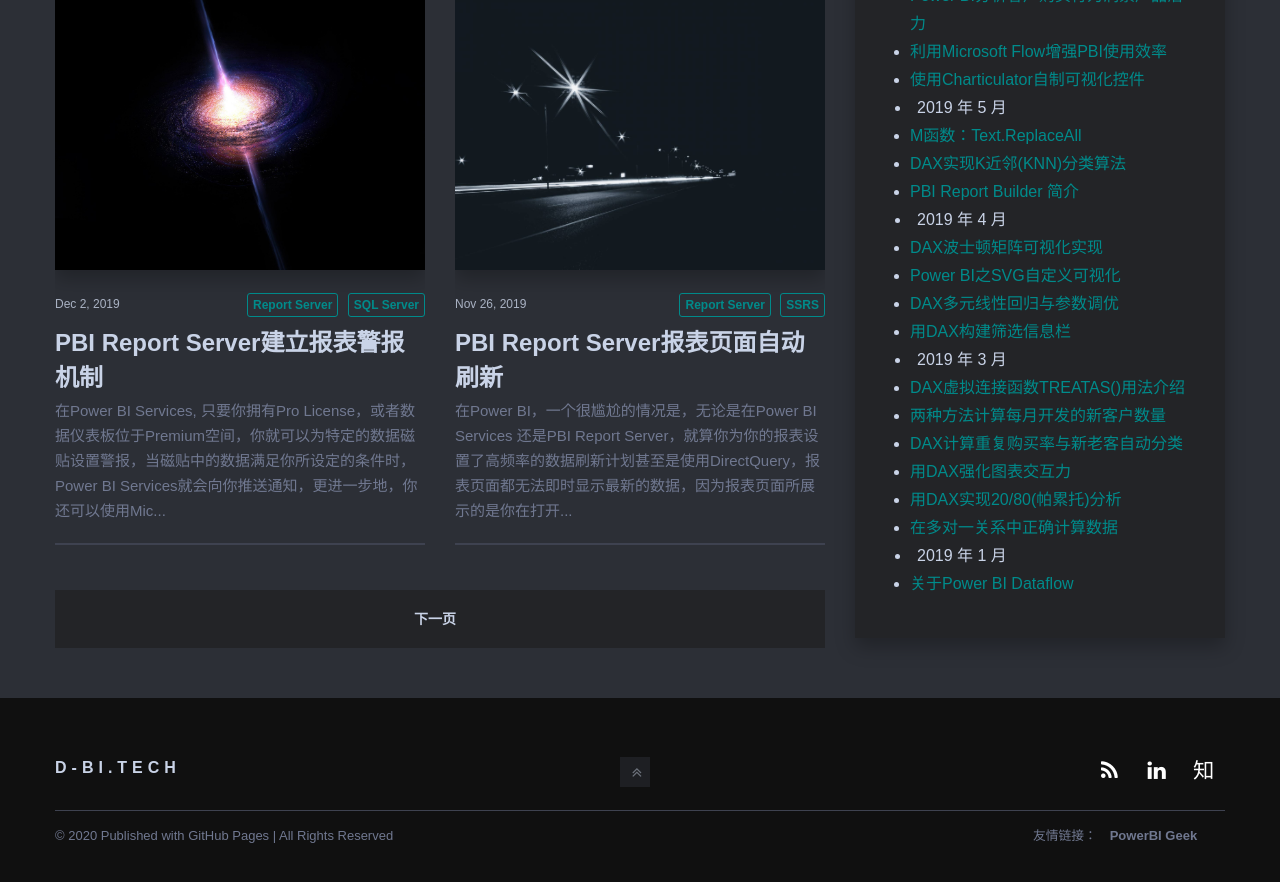
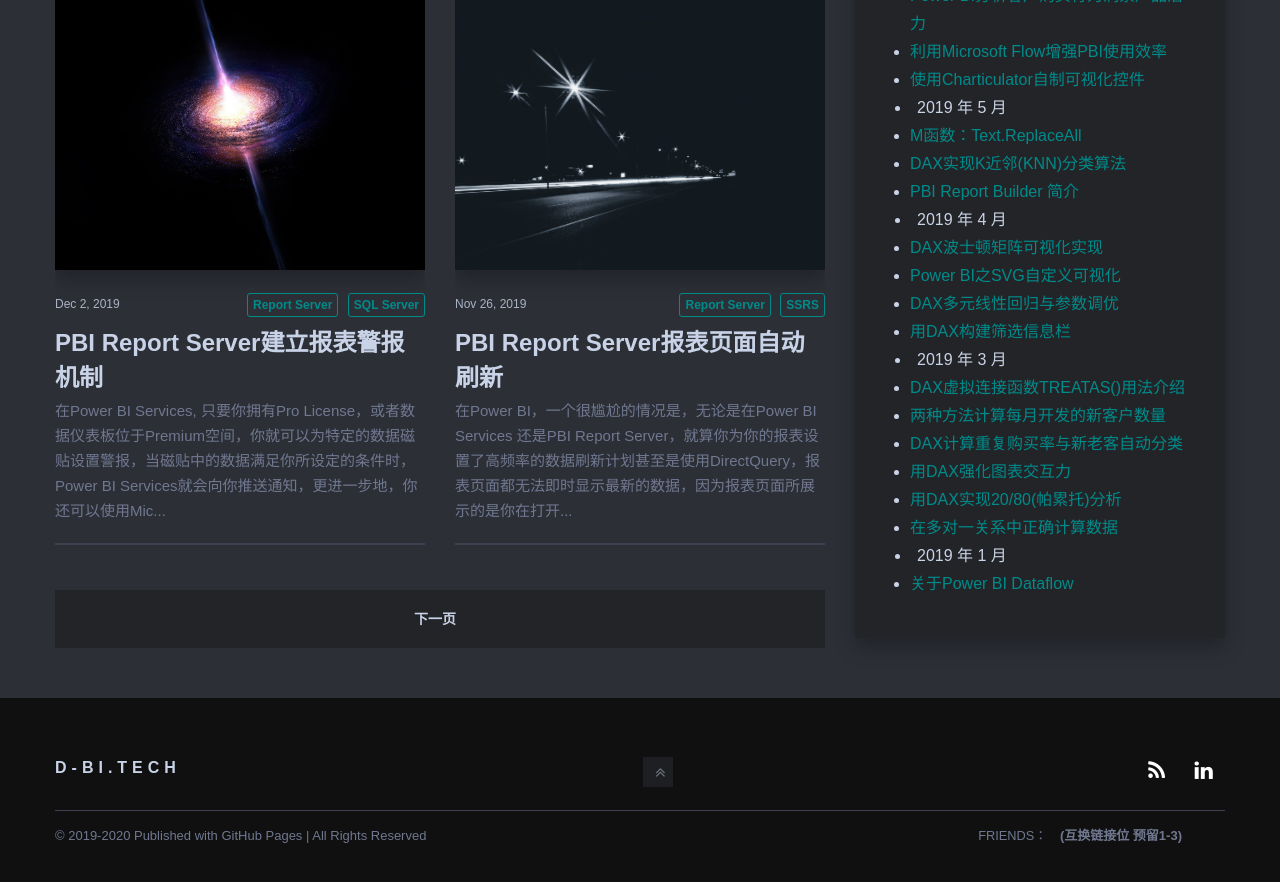
Before and after one commit to D-BI-TECH/D-BI-TECH.github.io, a Jekyll site: the page built from index.html, in a window 1280 px wide and 900 px high, scrolled down 1903 px. Shown: the top 882 px of the window. Built offline with Jekyll 4.4.1, drawn with Linux system fonts in a browser that asks for light colours; nearby versions of some CDN libraries; the list of posts is cut into pages by our own code; comment, search, counter and statistics services are not loaded.

Commit message:
Add files via upload

```diff
--- a/_includes/footer.html
+++ b/_includes/footer.html
@@ -7,7 +7,6 @@
                 <a href="{{site.baseurl}}/" class="logo-text">D-BI.TECH</a>
 
             </h2><a href="#" class="top"><i class="fa fa-angle-double-up pull-right"></i></a>
-
 	        <div class="footer-social">
 		        {% if site.RSS %}
 
@@ -27,28 +26,29 @@
                         </a>
 
                 {% endif %}
-                {% if site.zhihu %}
 
-                        <a target="_blank" href="{{ site.zhihu }}">
-                            <span class="fa-stack fa-lg">
-                                <i class="fa  fa-stack-1x fa-inverse">知</i>
-                            </span>
-                        </a>
+                {% if site.email-address %}
 
-                {% endif %}
-	        </div>
+                <a href="mailto:{{ site.email-address }}">
+                    <span class="fa-stack fa-lg">
+                        <i class="fa  fa-envelope fa-stack-1x fa-inverse"></i>
+                    </span>
+                </a>
+
+        {% endif %}
+            </div>
         </div>
         <div class="footer-bottom">
             <div class="copyright">
-              <p>&copy; {{site.time | date: '%Y'}} Published with<a href="https://pages.github.com/"> GitHub Pages </a>
+              <p>&copy; 2019-{{site.time | date: '%Y'}} Published with<a href="https://pages.github.com/"> GitHub Pages </a>
 			| All Rights Reserved </p>
             </div>
             <div class="footer-social" style="color:#707890">
                 <ul class="list-reset">
                   <li>&ensp;&ensp;&ensp;&ensp;&ensp;&ensp;&ensp;&ensp;&ensp;&ensp;&ensp;&ensp;&ensp;&ensp;&ensp;&ensp;&ensp;&ensp;&ensp;&ensp;&ensp;&ensp;&ensp;&ensp;
                         &ensp;&ensp;&ensp;&ensp;&ensp;&ensp;&ensp;&ensp;&ensp;&ensp;&ensp;&ensp;&ensp;&ensp;&ensp;&ensp;&ensp;&ensp;&ensp;&ensp;&ensp;&ensp;&ensp;&ensp;
-                        &ensp;&ensp;&ensp;&ensp;&ensp;&ensp;&ensp;&ensp;&ensp;&ensp;&ensp;&ensp;&ensp;&ensp;&ensp;&ensp;&ensp;&ensp;&ensp;&ensp;&ensp;&ensp;
-                      <small>&ensp;友情链接：&ensp;&ensp;</small><a href="https://www.powerbigeek.com/">PowerBI Geek</a>
+                        &ensp;&ensp;&ensp;&ensp;&ensp;&ensp;&ensp;&ensp;&ensp;&ensp;&ensp;
+                      <small>&ensp;FRIENDS：&ensp;&ensp;</small><a href="https://www.d-bi.tech/">(互换链接位 预留1-3)</a>
                 </ul>
             </div>
         </div>
```
